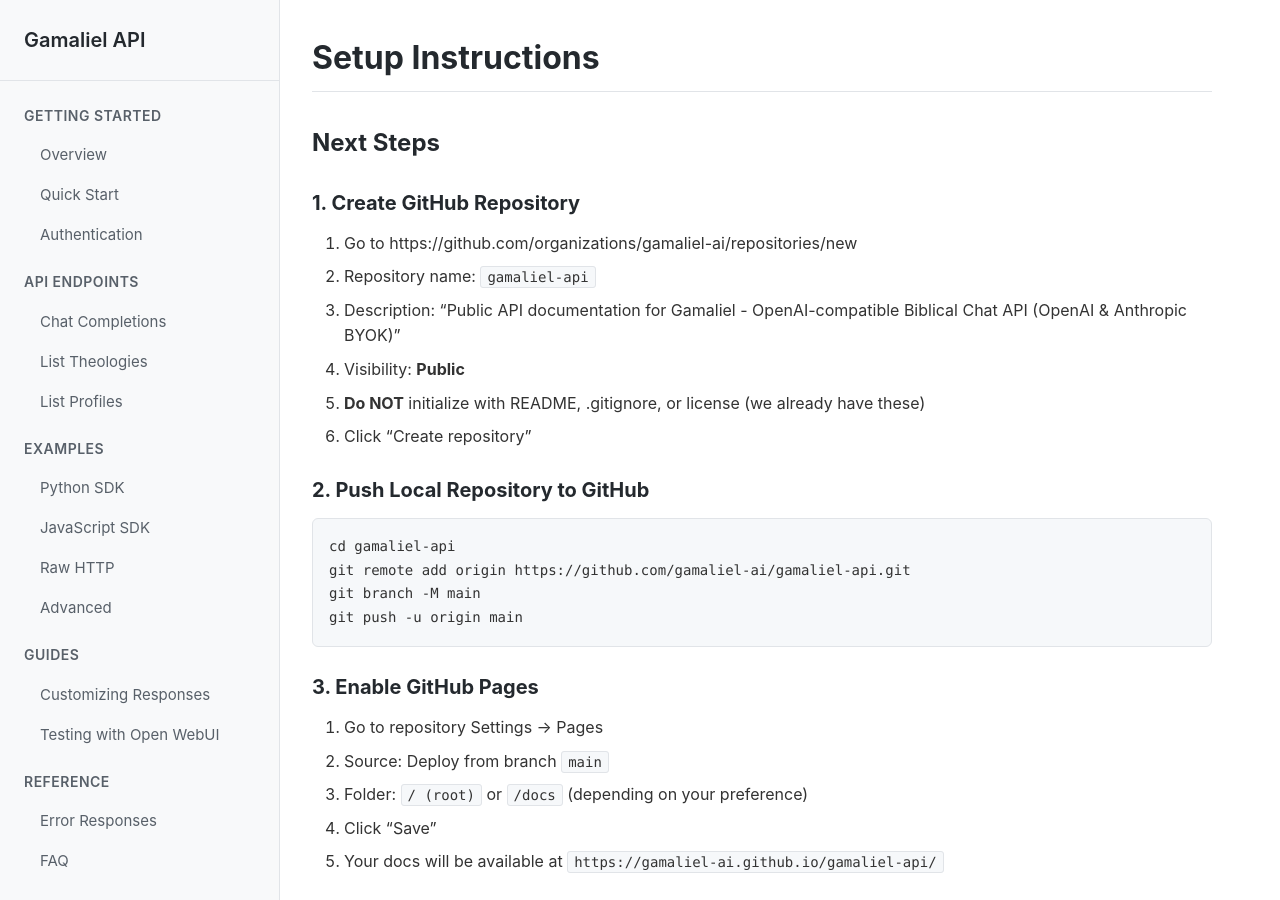
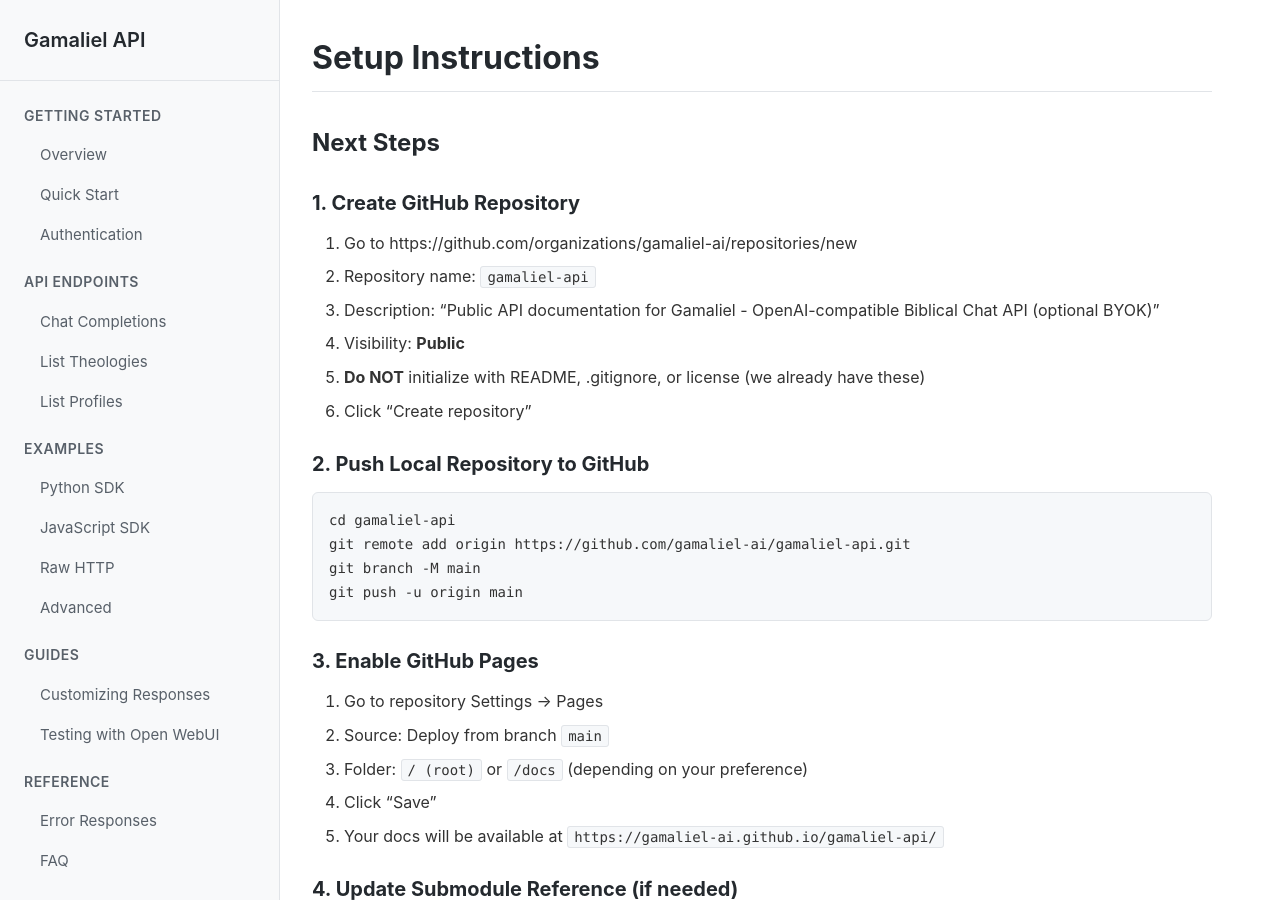
Before and after one commit to gamaliel-ai/gamaliel-api, a Jekyll site: the page built from SETUP.md, in a window 1280 px wide and 900 px high. Built offline with Jekyll 4.4.1, drawn with Linux system fonts in a browser that asks for light colours; our own code applies the rules of GitHub Pages for plain Markdown files.

Commit message:
docs: describe optional BYOK in repo setup copy
Co-authored-by: Cursor <cursoragent@cursor.com>

```diff
--- a/SETUP.md
+++ b/SETUP.md
@@ -6,7 +6,7 @@
 
 1. Go to https://github.com/organizations/gamaliel-ai/repositories/new
 2. Repository name: `gamaliel-api`
-3. Description: "Public API documentation for Gamaliel - OpenAI-compatible Biblical Chat API (OpenAI & Anthropic BYOK)"
+3. Description: "Public API documentation for Gamaliel - OpenAI-compatible Biblical Chat API (optional BYOK)"
 4. Visibility: **Public**
 5. **Do NOT** initialize with README, .gitignore, or license (we already have these)
 6. Click "Create repository"
```
